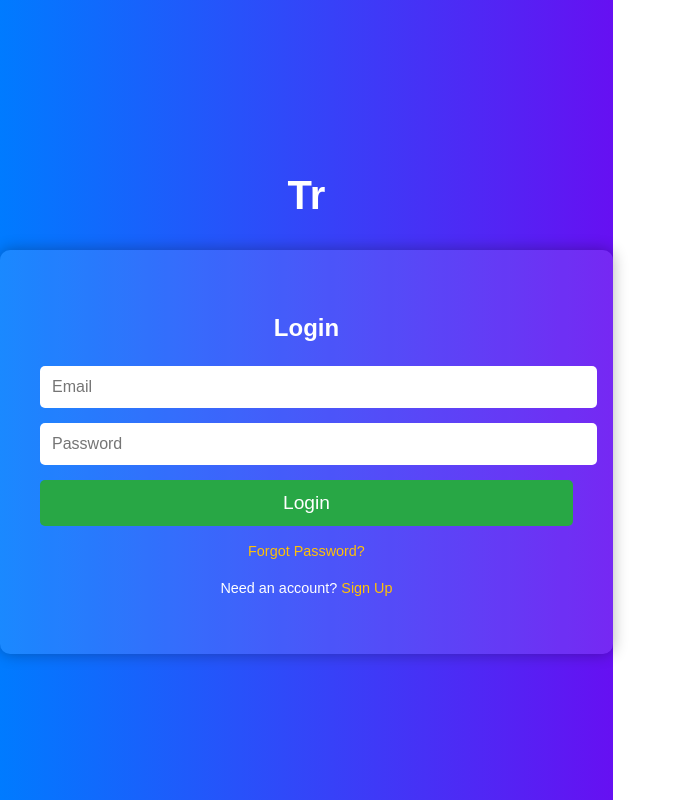
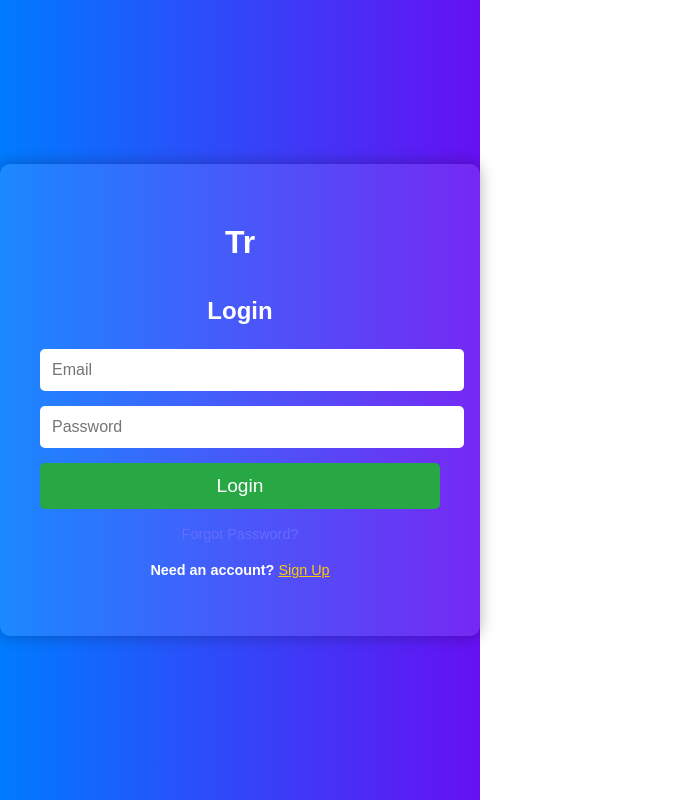
Before and after one commit to hari9-9/ImpactLink, a React (Vite) app in the folder Frontend/impacturl/: page /login in a window 1280 px wide. Shown: the whole page, without its empty margins (0-683 px from the left). Built offline with nearby package versions, Linux system fonts and the light colour scheme; no server answers.

Commit message:
improved login and ginup

```diff
--- /dev/null
+++ b/Frontend/impacturl/src/components/AuthLayout.css
@@ -0,0 +1,60 @@
+.auth-page-container {
+    display: flex;
+    justify-content: center;
+    align-items: center;
+    height: 100vh;
+    background: linear-gradient(to right, #007bff, #6610f2);
+    font-family: 'Arial', sans-serif;
+    color: white;
+  }
+
+  .auth-container {
+    width: 400px;
+    background: rgba(255, 255, 255, 0.1);
+    padding: 40px;
+    border-radius: 10px;
+    box-shadow: 0 0 15px rgba(0, 0, 0, 0.3);
+    text-align: center;
+  }
+
+  .auth-animated-text h1 {
+    font-size: 2rem;
+    font-weight: bold;
+    margin-bottom: 20px;
+  }
+
+  .auth-input {
+    width: 100%;
+    padding: 12px;
+    margin-bottom: 15px;
+    border: none;
+    border-radius: 5px;
+    font-size: 1rem;
+  }
+
+  .auth-button {
+    width: 100%;
+    padding: 12px;
+    border: none;
+    border-radius: 5px;
+    background-color: #28a745;
+    color: white;
+    font-size: 1.2rem;
+    cursor: pointer;
+  }
+
+  .auth-button:hover {
+    background-color: #218838;
+  }
+
+  .forgot-password, .register-link {
+    margin-top: 15px;
+    font-size: 0.9rem;
+  }
+
+  .auth-animated-text {
+    min-height: 3rem;
+    text-align: center;
+    font-size: 2rem;
+    font-weight: bold;
+  }
--- /dev/null
+++ b/Frontend/impacturl/src/components/AuthLayout.tsx
@@ -0,0 +1,44 @@
+import './AuthLayout.css';
+import { useState , useEffect } from 'react';
+const AuthLayout = ({ children, title, typingTexts }: { children: React.ReactNode; title: string; typingTexts: string[] }) => {
+  const [currentText, setCurrentText] = useState('');
+  const [index, setIndex] = useState(0);
+  const [subIndex, setSubIndex] = useState(0);
+  const [isDeleting, setIsDeleting] = useState(false);
+
+  useEffect(() => {
+    if (subIndex === typingTexts[index].length + 1 && !isDeleting) {
+      setIsDeleting(true);
+      setTimeout(() => {}, 1000);
+    } else if (subIndex === 0 && isDeleting) {
+      setIsDeleting(false);
+      setIndex((prev) => (prev + 1) % typingTexts.length);
+    }
+
+    const timeout = setTimeout(() => {
+      setSubIndex((prev) => (isDeleting ? prev - 1 : prev + 1));
+    }, isDeleting ? 50 : 100);
+
+    return () => clearTimeout(timeout);
+  }, [subIndex, index, isDeleting]);
+
+  useEffect(() => {
+    setCurrentText(typingTexts[index].substring(0, subIndex));
+  }, [subIndex, index]);
+
+  return (
+    <div className="auth-page-container">
+      <div className="auth-container">
+        <div className="auth-animated-text">
+        <h1>{currentText || '\u00A0'}</h1>
+        </div>
+        <div className="auth-form">
+          <h2>{title}</h2>
+          {children}
+        </div>
+      </div>
+    </div>
+  );
+};
+
+export default AuthLayout;
--- a/Frontend/impacturl/src/components/Login.tsx
+++ b/Frontend/impacturl/src/components/Login.tsx
@@ -1,7 +1,7 @@
-import { useState, useEffect } from 'react';
+import { useState } from 'react';
 import { useNavigate } from 'react-router-dom';
 import { login } from '../services/authService';
-import './Login.css'; // Add CSS for styling
+import AuthLayout from './AuthLayout';
 
 const Login = ({ setIsAuthenticated }: { setIsAuthenticated: (auth: boolean) => void }) => {
   const [email, setEmail] = useState('');
@@ -17,63 +17,30 @@ const Login = ({ setIsAuthenticated }: { setIsAuthenticated: (auth: boolean) =>
       setIsAuthenticated(true);
       navigate('/home');
     } catch (error) {
-      console.error('Login error:', error.response ? error.response.data : error.message);
       alert('Login failed. Please check your credentials.');
     }
   };
 
-  // Typing animation logic
-  const [currentText, setCurrentText] = useState('');
-  const [index, setIndex] = useState(0);
-  const [subIndex, setSubIndex] = useState(0);
-  const [isDeleting, setIsDeleting] = useState(false);
-
-  useEffect(() => {
-    if (subIndex === typingTexts[index].length + 1 && !isDeleting) {
-      setIsDeleting(true);
-      setTimeout(() => {}, 1000);
-    } else if (subIndex === 0 && isDeleting) {
-      setIsDeleting(false);
-      setIndex((prev) => (prev + 1) % typingTexts.length);
-    }
-
-    const timeout = setTimeout(() => {
-      setSubIndex((prev) => (isDeleting ? prev - 1 : prev + 1));
-    }, isDeleting ? 50 : 100);
-
-    return () => clearTimeout(timeout);
-  }, [subIndex, index, isDeleting]);
-
-  useEffect(() => {
-    setCurrentText(typingTexts[index].substring(0, subIndex));
-  }, [subIndex, index]);
-
   return (
-    <div className="login-container">
-      <div className="login-animated-text">
-        <h1>{currentText}</h1>
-      </div>
-      <div className="login-form">
-        <h2>Login</h2>
+    <AuthLayout title="Login" typingTexts={typingTexts}>
       <input
         type="email"
         placeholder="Email"
         value={email}
         onChange={(e) => setEmail(e.target.value)}
-          className="login-input"
+        className="auth-input"
       />
       <input
         type="password"
         placeholder="Password"
         value={password}
         onChange={(e) => setPassword(e.target.value)}
-          className="login-input"
+        className="auth-input"
       />
-        <button onClick={handleLogin} className="login-button">Login</button>
+      <button onClick={handleLogin} className="auth-button">Login</button>
       <p className="forgot-password"><a href="/forgot-password">Forgot Password?</a></p>
-        <p className="register-link">Need an account? <a href="/register">Sign Up</a></p>
-      </div>
-    </div>
+      <p className="register-link" style={{ color: 'white', fontWeight: 'bold' }}>Need an account? <a href="/signup" style={{ color: '#ffcc00', textDecoration: 'underline' }}>Sign Up</a></p>
+    </AuthLayout>
   );
 };
 
--- a/Frontend/impacturl/src/components/Signup.tsx
+++ b/Frontend/impacturl/src/components/Signup.tsx
@@ -1,50 +1,54 @@
 import { useState } from 'react';
 import { useNavigate } from 'react-router-dom';
 import { signup } from '../services/authService';
+import AuthLayout from './AuthLayout';
 
 const Signup = () => {
   const [email, setEmail] = useState('');
-  const [name, setName] = useState('');
   const [password, setPassword] = useState('');
+  const [confirmPassword, setConfirmPassword] = useState('');
   const navigate = useNavigate();
+  const typingTexts = ["Join Our Platform.", "Track Your Progress.", "Achieve Your Goals."];
 
   const handleSignup = async () => {
+    if (password !== confirmPassword) {
+      alert("Passwords do not match");
+      return;
+    }
     try {
-      await signup(email, name, password);
-
-      alert('Signup successful! Redirecting to login page.');
-
-      // Redirect to login page after successful signup
+      await signup(email, password);
       navigate('/login');
-    } catch (error: any) {
-      console.error('Signup error:', error.response ? error.response.data : error.message);
-      alert(error.response?.data?.detail || 'Signup failed. Please try again.');
+    } catch (error) {
+      alert('Signup failed. Please try again.');
     }
   };
 
   return (
-    <div style={{ textAlign: 'center', marginTop: '50px' }}>
-      <h2>Signup</h2>
+    <AuthLayout title="Sign Up" typingTexts={typingTexts}>
       <input
         type="email"
         placeholder="Email"
         value={email}
         onChange={(e) => setEmail(e.target.value)}
-      /><br /><br />
-      <input
-        type="text"
-        placeholder="Name"
-        value={name}
-        onChange={(e) => setName(e.target.value)}
-      /><br /><br />
+        className="auth-input"
+      />
       <input
         type="password"
         placeholder="Password"
         value={password}
         onChange={(e) => setPassword(e.target.value)}
-      /><br /><br />
-      <button onClick={handleSignup}>Sign Up</button>
-    </div>
+        className="auth-input"
+      />
+      <input
+        type="password"
+        placeholder="Confirm Password"
+        value={confirmPassword}
+        onChange={(e) => setConfirmPassword(e.target.value)}
+        className="auth-input"
+      />
+      <button onClick={handleSignup} className="auth-button">Sign Up</button>
+      <p className="register-link" style={{ color: 'white', fontWeight: 'bold' }}>Already Have an account? <a href="/login" style={{ color: '#ffcc00', textDecoration: 'underline' }}> Log in</a></p>
+    </AuthLayout>
   );
 };
 
```
Lines whose indentation alone changed are shown as unchanged.
